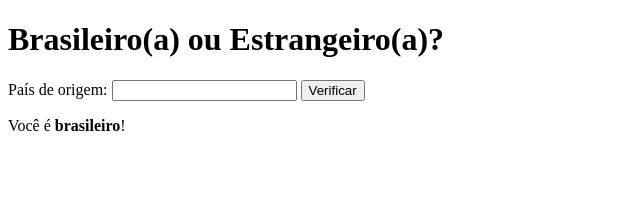
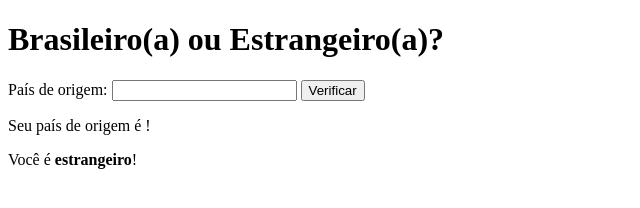
Before and after one commit to marianamoiolicapelari/exercicios-cursoemvideo-JS, a plain HTML site: page aula11/ex009.html in a window 1280 px wide. Both pictures are taken after a click on the button "Verificar". Shown: the whole page, without its empty margins (0-640 px from the left). Drawn offline with Linux system fonts and the light colour scheme.

Commit message:
Added new exercises

```diff
--- a/aula11/ex009.html
+++ b/aula11/ex009.html
@@ -17,15 +17,16 @@
   </div>
   <script>
     function verificar() {
-      var origem = document.querySelector('input#paisorigem')
-      var resp = document.querySelector('div#resp')
-      resp.innerHTML = `<p> Seu país de origem é ${paisorigem}!`
-      if (paisorigem != 'Brasil') {
-        resp.innerHTML = `<p>Você é <strong>brasileiro</strong>!</p>`
+      var origem = document.getElementById('paisorigem')
+      var resp = document.getElementById('resp')
+      var pais = (paisorigem.value)
+      resp.innerHTML = `<p>Seu país de origem é <strong>${pais}</strong>!</p>`
+      if (pais != 'Brasil') {
+        resp.innerHTML += `Você é <strong>estrangeiro</strong>!`
       } else {
-      resp.innerHTML = `<p>Você é estrangeiro!</p>`
+        resp.innerHTML += `Você é <strong>brasileiro</strong>!`
+      }
     }
-  }
   </script>
 </body>
 
```
